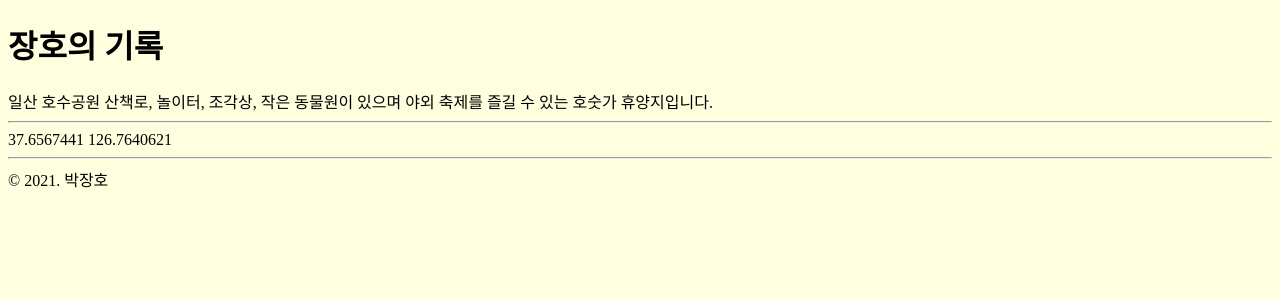
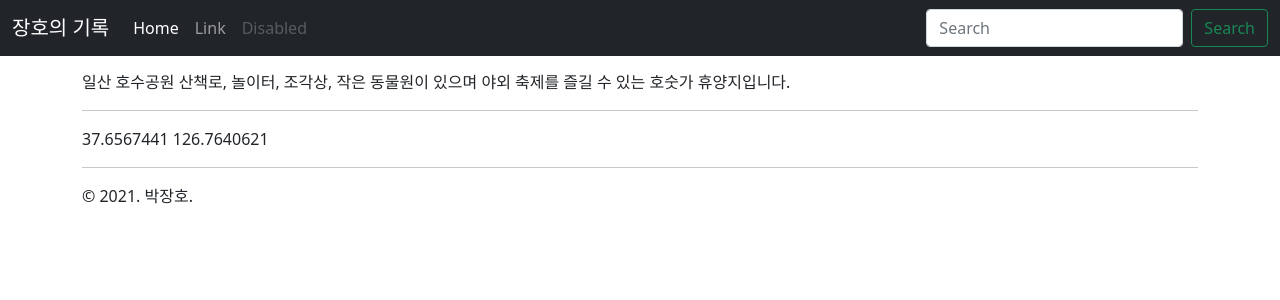
Before and after one commit to Chromis07/web, a Django app: page /travel/1/ in a window 1280 px wide. Shown: the top 300 px of the page. Run offline with Django 3.2, Linux system fonts and the light colour scheme; data comes from the database, SQL or seed files in the repository.

Commit message:
add layout.html에 bootstrap 적용

```diff
--- a/django_proj1/travel/templates/travel/layout.html
+++ b/django_proj1/travel/templates/travel/layout.html
@@ -1,23 +1,55 @@
-<!DOCTYPE html>
+<!doctype html>
 <html>
 
 <head>
     <title></title>
+    <!-- 출처: https://getbootstrap.com/docs/5.0/getting-started/introduction/ -->
+    <link href="https://cdn.jsdelivr.net/npm/bootstrap@5.0.2/dist/css/bootstrap.min.css" rel="stylesheet"
+        integrity="sha384-EVSTQN3/azprG1Anm3QDgpJLIm9Nao0Yz1ztcQTwFspd3yD65VohhpuuCOmLASjC" crossorigin="anonymous">
     <style>
         body {
-            background-color: lightyellow;
+            padding-top: 70px;
         }
     </style>
 </head>
 
 <body>
 
-    <h1> 장호의 기록 </h1>
+    <nav class="navbar navbar-expand-md navbar-dark fixed-top bg-dark">
+        <div class="container-fluid">
+            <a class="navbar-brand" href="#">
+                장호의 기록
+            </a>
+            <button class="navbar-toggler" type="button" data-bs-toggle="collapse" data-bs-target="#navbarCollapse"
+                aria-controls="navbarCollapse" aria-expanded="false" aria-label="Toggle navigation">
+                <span class="navbar-toggler-icon"></span>
+            </button>
+            <div class="collapse navbar-collapse" id="navbarCollapse">
+                <ul class="navbar-nav me-auto mb-2 mb-md-0">
+                    <li class="nav-item">
+                        <a class="nav-link active" aria-current="page" href="#">Home</a>
+                    </li>
+                    <li class="nav-item">
+                        <a class="nav-link" href="#">Link</a>
+                    </li>
+                    <li class="nav-item">
+                        <a class="nav-link disabled" href="#" tabindex="-1" aria-disabled="true">Disabled</a>
+                    </li>
+                </ul>
+                <form class="d-flex">
+                    <input class="form-control me-2" type="search" placeholder="Search" aria-label="Search">
+                    <button class="btn btn-outline-success" type="submit">Search</button>
+                </form>
+            </div>
+        </div>
+    </nav>
 
-    {%block content %}{% endblock %}
+    <div class="container">
+        {% block content %}{% endblock %}
 
-    <hr />
-    &copy; 2021. 박장호
+        <hr />
+        &copy; 2021. 박장호.
+    </div>
 
 </body>
 
```
